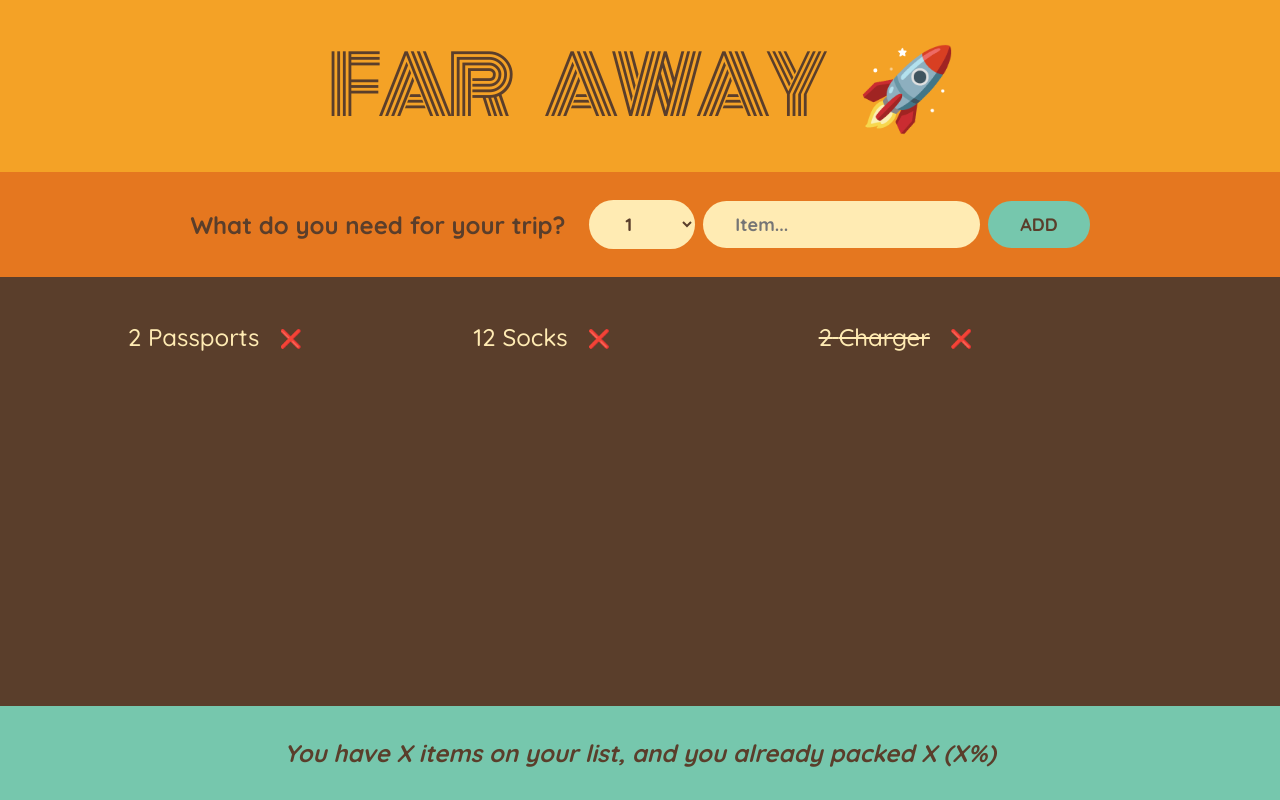
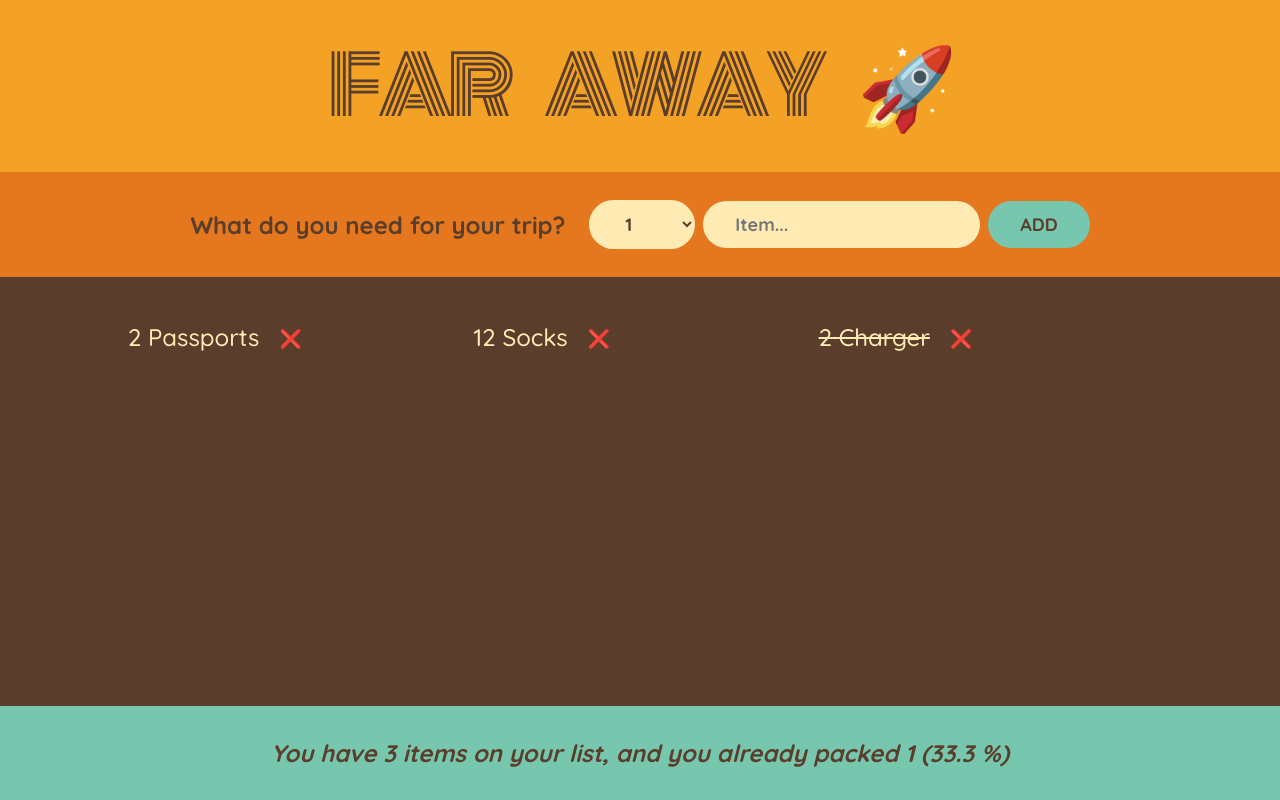
Before and after one commit to ericknamukolo/travel-list2, a React (Create React App) app: page / in a window 1280 px wide. Built offline with nearby package versions, Linux system fonts and the light colour scheme; the HTML template or start-up script is replaced by a standard one.

Commit message:
added stats calculation

```diff
--- a/src/App.tsx
+++ b/src/App.tsx
@@ -22,7 +22,7 @@ export default function App() {
       <Logo />
       <Form onAdd={addItem} />
       <ParkingList items={items} />
-      <Stats />
+      <Stats items={items} />
     </div>
   );
 }
--- a/src/componets/stats.tsx
+++ b/src/componets/stats.tsx
@@ -1,9 +1,20 @@
 import React from 'react';
+import Item from '../models/item';
 
-export default function Stats() {
+export default function Stats({ items }: { items: Item[] }) {
+  function getPacked(): number {
+    return items.filter((item) => item.packed).length;
+  }
+
+  function getPercentage(): string {
+    return ((getPacked() / items.length) * 100).toFixed(1);
+  }
   return (
     <footer className='stats'>
-      <em>You have X items on your list, and you already packed X (X%)</em>
+      <em>
+        You have {items.length} items on your list, and you already packed{' '}
+        {getPacked()} ({getPercentage()} %)
+      </em>
     </footer>
   );
 }
```
